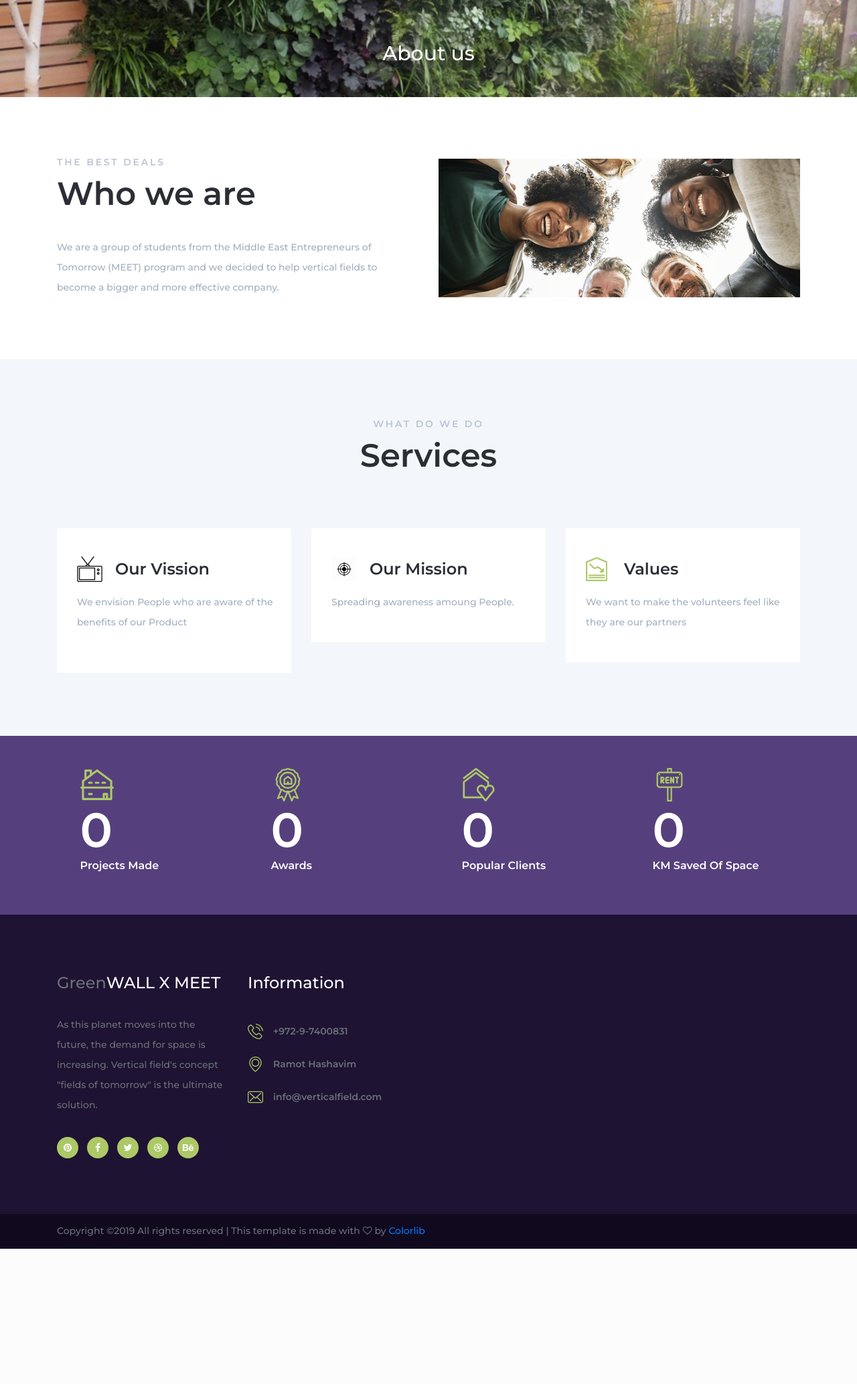
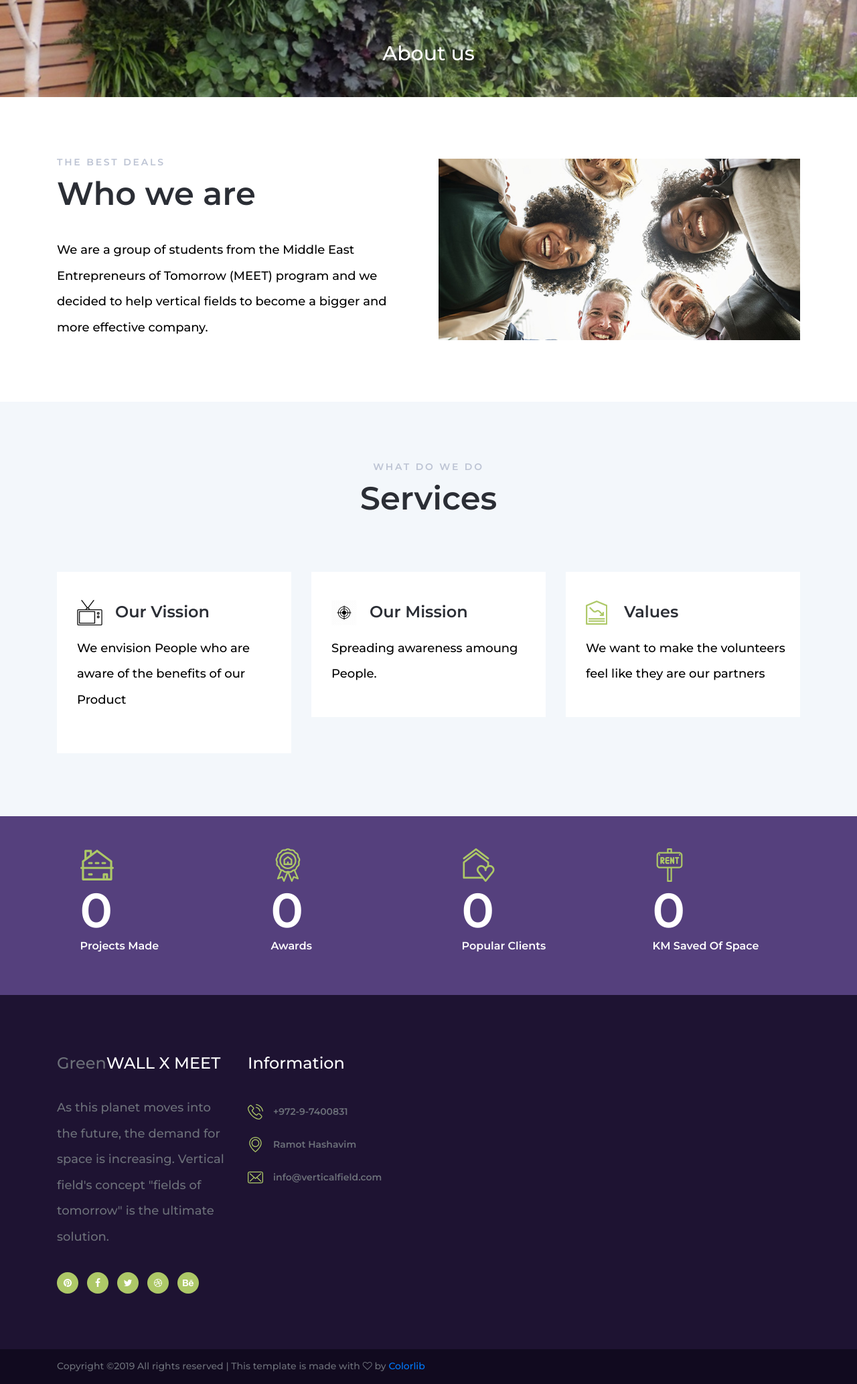
Before and after one commit to joyce20-meet/Group_Project_y2, a Flask app: page /about.html in a window 1280 px wide. Shown: the part 116-2183 px from the top of the page at 67% size. Before the commit the page ends 1981 px from the top, so only its background shows below. Run offline with Flask 2, Linux system fonts and the light colour scheme; some libraries are stand-ins or nearby versions.

Commit message:
merge db

```diff
--- a/static/styles/about.css
+++ b/static/styles/about.css
@@ -61,10 +61,10 @@ ul
 p
 {
 	font-family: 'Montserrat', sans-serif;
-	font-size: 14px;
+	font-size: 18px;
 	line-height: 2.1435;
 	font-weight: 500;
-	color: #a2b0bf;
+	color: black;
 	-webkit-font-smoothing: antialiased;
 	-webkit-text-shadow: rgba(0,0,0,.01) 0 0 1px;
 	text-shadow: rgba(0,0,0,.01) 0 0 1px;
@@ -696,6 +696,7 @@ section
 .intro_text
 {
 	margin-top: 36px;
+	color:black;
 }
 .intro_button
 {
--- a/static/styles/main_styles.css
+++ b/static/styles/main_styles.css
@@ -62,10 +62,10 @@ ul
 p
 {
 	font-family: 'Montserrat', sans-serif;
-	font-size: 14px;
+	font-size: 18px;
 	line-height: 2.1435;
 	font-weight: 500;
-	color: #a2b0bf;
+	color: black;
 	-webkit-font-smoothing: antialiased;
 	-webkit-text-shadow: rgba(0,0,0,.01) 0 0 1px;
 	text-shadow: rgba(0,0,0,.01) 0 0 1px;
```
Also changed, not shown: lecture.db (added).
